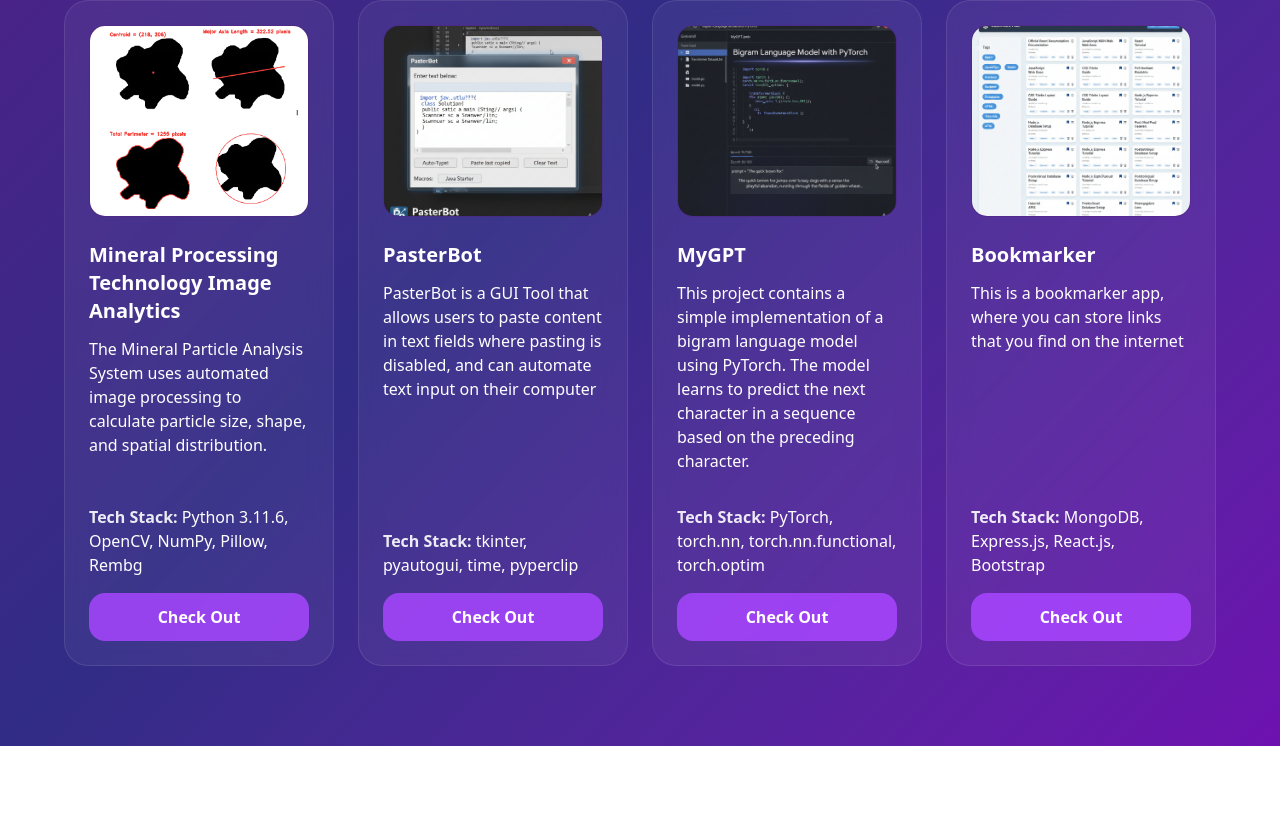
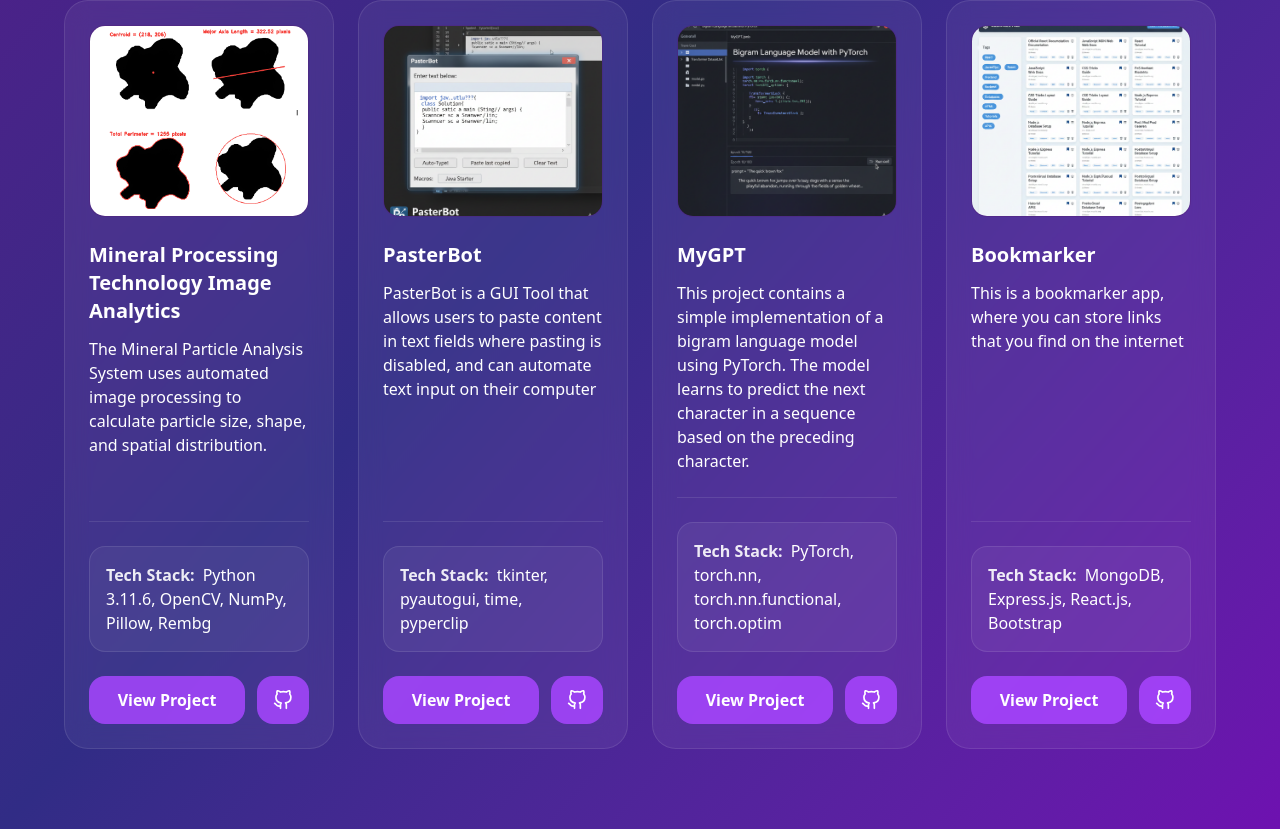
Before and after one commit to K-Sourabh-Srivatsa/portfolio, a React (Vite) app: page / in a window 1280 px wide. Shown: the part 605-1434 px from the top of the page. Before the commit the page ends 1351 px from the top, so only its background shows below. Built offline with nearby package versions, Linux system fonts and the light colour scheme.

Commit message:
Changed Project Card layout to have View Project and a github icon

```diff
--- a/src/components/heroSection.jsx
+++ b/src/components/heroSection.jsx
@@ -21,7 +21,7 @@
           </p>
           {/* Add the Resume Download here */}
           <div className="about-resume">
-            <p className="text-white/80 mb-4">Check out my Resume below!</p>
+            <p className="text-white mb-4">Check out my Resume below!</p>
             <button
               className="bg-purple-500 hover:bg-purple-400 px-6 sm:px-8 py-2 sm:py-3 rounded-2xl font-bold transition-all shadow-lg text-sm sm:text-base cursor-pointer"
               onClick={() => saveAs(resume, "K Sourabh Srivatsa.pdf")}
--- a/src/components/projectCard.jsx
+++ b/src/components/projectCard.jsx
@@ -1,6 +1,6 @@
 import React from "react";
 
-const ProjectCard = ({ image, title, description, techStack, checkoutPath }) => {
+const ProjectCard = ({ image, title, description, techStack, checkoutPath, githubPath }) => {
   return (
     <div
       className="bg-white/5 backdrop-blur-md border border-white/10 rounded-3xl p-6 flex flex-col h-full hover:bg-white/10 hover:border-white/40 hover:-translate-y-2 hover:shadow-[0_20px_50px_rgba(139,92,246,0.15)] transition-all duration-500 group cursor-pointer"
@@ -18,24 +18,54 @@
       <h4 className="text-lg sm:text-xl font-bold mb-3 break-words">
         {title}
       </h4>
-      <p className="text-white text-sm sm:text-base mb-8 flex-grow break-words">
+      <p className="text-white text-sm sm:text-base mb-6 flex-grow break-words">
         {description}
       </p>
 
-      <p className="text-white text-sm sm:text-base mb-4 break-words">
-        <span className="font-semibold text-white/90">Tech Stack:</span> {techStack}
+      {/* Visual Separation */}
+      <div className="h-px w-full bg-white/10 mb-6" />
+
+      <div className="bg-white/5 border border-white/10 rounded-2xl p-4 mb-6">
+        <p className="text-white text-sm sm:text-base break-words">
+          <span className="font-semibold text-white/90 mr-2">Tech Stack:</span>
+          {techStack}
         </p>
+      </div>
 
+      <div className="flex gap-3 w-full">
         <button
-        aria-label={`Check out ${checkoutPath}`}
+          aria-label={`View Project ${title}`}
           onClick={(e) => {
             e.stopPropagation();
             window.open(checkoutPath, "_blank");
           }}
-        className="w-full bg-purple-500/80 hover:bg-purple-500 py-2 sm:py-3 rounded-2xl font-bold transition-all text-base focus:outline-none focus:ring-2 focus:ring-purple-300 text-white-300"
+          className="flex-1 bg-purple-500/80 hover:bg-purple-500 py-2 sm:py-3 rounded-2xl font-bold transition-all text-base focus:outline-none focus:ring-2 focus:ring-purple-300 text-white-300 flex items-center justify-center"
         >
-        Check Out
+          View Project
         </button>
+        <button
+          aria-label={`GitHub Repository for ${title}`}
+          onClick={(e) => {
+            e.stopPropagation();
+            window.open(githubPath || checkoutPath, "_blank");
+          }}
+          className="bg-purple-500/80 hover:bg-purple-500 px-4 py-2 sm:py-3 rounded-2xl font-bold transition-all text-base focus:outline-none focus:ring-2 focus:ring-purple-300 text-white-300 flex items-center justify-center"
+        >
+          <svg
+            xmlns="http://www.w3.org/2000/svg"
+            width="20"
+            height="20"
+            viewBox="0 0 24 24"
+            fill="none"
+            stroke="currentColor"
+            strokeWidth="2"
+            strokeLinecap="round"
+            strokeLinejoin="round"
+          >
+            <path d="M9 19c-5 1.5-5-2.5-7-3m14 6v-3.87a3.37 3.37 0 0 0-.94-2.61c3.14-.35 6.44-1.54 6.44-7A5.44 5.44 0 0 0 20 4.77 5.07 5.07 0 0 0 19.91 1S18.73.65 16 2.48a13.38 13.38 0 0 0-7 0C6.27.65 5.09 1 5.09 1A5.07 5.07 0 0 0 5 4.77a5.44 5.44 0 0 0-1.5 3.78c0 5.42 3.3 6.61 6.44 7A3.37 3.37 0 0 0 9 18.13V22"></path>
+          </svg>
+        </button>
+      </div>
     </div>
   );
 };
--- a/src/components/projectsSection.jsx
+++ b/src/components/projectsSection.jsx
@@ -37,6 +37,7 @@
               description={project.projectDescription}
               techStack={project.projectTechStack}
               checkoutPath={project.projectCheckoutPath}
+              githubPath={project.projectGithubPath}
             />
           ))}
         </div>
--- a/src/pages/homePage/home.json
+++ b/src/pages/homePage/home.json
@@ -10,6 +10,7 @@
       "projectImage": "../images/Mineral Processing Technology.png",
       "projectDescription": "The Mineral Particle Analysis System uses automated image processing to calculate particle size, shape, and spatial distribution.",
       "projectCheckoutPath": "https://github.com/K-Sourabh-Srivatsa/Mineral-Processing-Technology---Image-Analytics",
+      "projectGithubPath": "https://github.com/K-Sourabh-Srivatsa/Mineral-Processing-Technology---Image-Analytics",
       "projectTechStack": "Python 3.11.6, OpenCV, NumPy, Pillow, Rembg"
     },
     {
@@ -18,6 +19,7 @@
       "projectImage": "../images/PasterBot.png",
       "projectDescription": "PasterBot is a GUI Tool that allows users to paste content in text fields where pasting is disabled, and can automate text input on their computer",
       "projectCheckoutPath": "https://github.com/K-Sourabh-Srivatsa/PasterBot",
+      "projectGithubPath": "https://github.com/K-Sourabh-Srivatsa/PasterBot",
       "projectTechStack": "tkinter, pyautogui, time, pyperclip"
     },
     {
@@ -26,6 +28,7 @@
       "projectImage": "../images/MyGPT.png",
       "projectDescription": "This project contains a simple implementation of a bigram language model using PyTorch. The model learns to predict the next character in a sequence based on the preceding character.",
       "projectCheckoutPath": "https://github.com/K-Sourabh-Srivatsa/MyGPT",
+      "projectGithubPath": "https://github.com/K-Sourabh-Srivatsa/MyGPT",
       "projectTechStack": "PyTorch, torch.nn, torch.nn.functional, torch.optim"
     },
     {
@@ -34,6 +37,7 @@
       "projectImage": "../images/Bookmarker.png",
       "projectDescription": "This is a bookmarker app, where you can store links that you find on the internet",
       "projectCheckoutPath": "https://github.com/K-Sourabh-Srivatsa/bookmarker",
+      "projectGithubPath": "https://github.com/K-Sourabh-Srivatsa/bookmarker",
       "projectTechStack": "MongoDB, Express.js, React.js, Bootstrap"
     }
   ]
--- a/src/pages/projectsPage/projects.json
+++ b/src/pages/projectsPage/projects.json
@@ -6,6 +6,7 @@
             "projectImage": "../../images/Mineral Processing Technology.png",
             "projectDescription": "The Mineral Particle Analysis System uses automated image processing to calculate particle size, shape, and spatial distribution.",
             "projectCheckoutPath": "https://github.com/K-Sourabh-Srivatsa/Mineral-Processing-Technology---Image-Analytics",
+            "projectGithubPath": "https://github.com/K-Sourabh-Srivatsa/Mineral-Processing-Technology---Image-Analytics",
             "projectTechStack": "Python 3.11.6, OpenCV, NumPy, Pillow, Rembg"
         },
         {
@@ -14,6 +15,7 @@
             "projectImage": "../../images/PasterBot.png",
             "projectDescription": "PasterBot is a GUI Tool that allows users to paste content in text fields where pasting is disabled, and can automate text input on their computer",
             "projectCheckoutPath": "https://github.com/K-Sourabh-Srivatsa/PasterBot",
+            "projectGithubPath": "https://github.com/K-Sourabh-Srivatsa/PasterBot",
             "projectTechStack": "tkinter, pyautogui, time, pyperclip"
         },
         {
@@ -22,6 +24,7 @@
             "projectImage": "../../images/MyGPT.png",
             "projectDescription": "This project contains a simple implementation of a bigram language model using PyTorch. The model learns to predict the next character in a sequence based on the preceding character.",
             "projectCheckoutPath": "https://github.com/K-Sourabh-Srivatsa/MyGPT",
+            "projectGithubPath": "https://github.com/K-Sourabh-Srivatsa/MyGPT",
             "projectTechStack": "PyTorch, torch.nn, torch.nn.functional, torch.optim"
         },
         {
@@ -30,6 +33,7 @@
             "projectImage": "../../images/Bookmarker.png",
             "projectDescription": "This is a bookmarker app, where you can store links that you find on the internet",
             "projectCheckoutPath": "https://github.com/K-Sourabh-Srivatsa/bookmarker",
+            "projectGithubPath": "https://github.com/K-Sourabh-Srivatsa/bookmarker",
             "projectTechStack": "MongoDB, Express.js, React.js, Bootstrap"
         },
         {
@@ -38,6 +42,7 @@
             "projectImage": "../../images/Breast Cancer Histopathology Image Classification.png",
             "projectDescription": "This project focuses on using CNN & RNN ML and Deep Learning techniques to automatically categorize breast tissue samples as either malignant or benign",
             "projectCheckoutPath": "https://github.com/K-Sourabh-Srivatsa/Breast-Cancer-Histopathology-Image-Classification",
+            "projectGithubPath": "https://github.com/K-Sourabh-Srivatsa/Breast-Cancer-Histopathology-Image-Classification",
             "projectTechStack": "CNN, RNN, Machine Learning, Deep Learning"
         },
         {
@@ -46,6 +51,7 @@
             "projectImage": "../../images/Restaurant Landing Page.png",
             "projectDescription": "Restaurant-Landing-Page is a responsive single-page template built with HTML, CSS, and JavaScript that showcases a restaurant’s brand, menu highlights, and gallery.",
             "projectCheckoutPath": "https://github.com/K-Sourabh-Srivatsa/Restaurant-Landing-Page",
+            "projectGithubPath": "https://github.com/K-Sourabh-Srivatsa/Restaurant-Landing-Page",
             "projectTechStack": "HTML, CSS, JavaScript"
         },
         {
@@ -54,6 +60,7 @@
             "projectImage": "../../images/Portfolio.png",
             "projectDescription": "Check out the source code for this Website that you have visited!",
             "projectCheckoutPath": "https://github.com/K-Sourabh-Srivatsa/portfolio",
+            "projectGithubPath": "https://github.com/K-Sourabh-Srivatsa/portfolio",
             "projectTechStack": "React, Vite, Tailwind CSS"
         }
     ]
--- a/src/pages/projectsPage/projects.jsx
+++ b/src/pages/projectsPage/projects.jsx
@@ -22,6 +22,7 @@
               description={project.projectDescription}
               techStack={project.projectTechStack}
               checkoutPath={project.projectCheckoutPath}
+              githubPath={project.projectGithubPath}
             />
           </div>
         ))}
```
Lines whose indentation alone changed are shown as unchanged.
